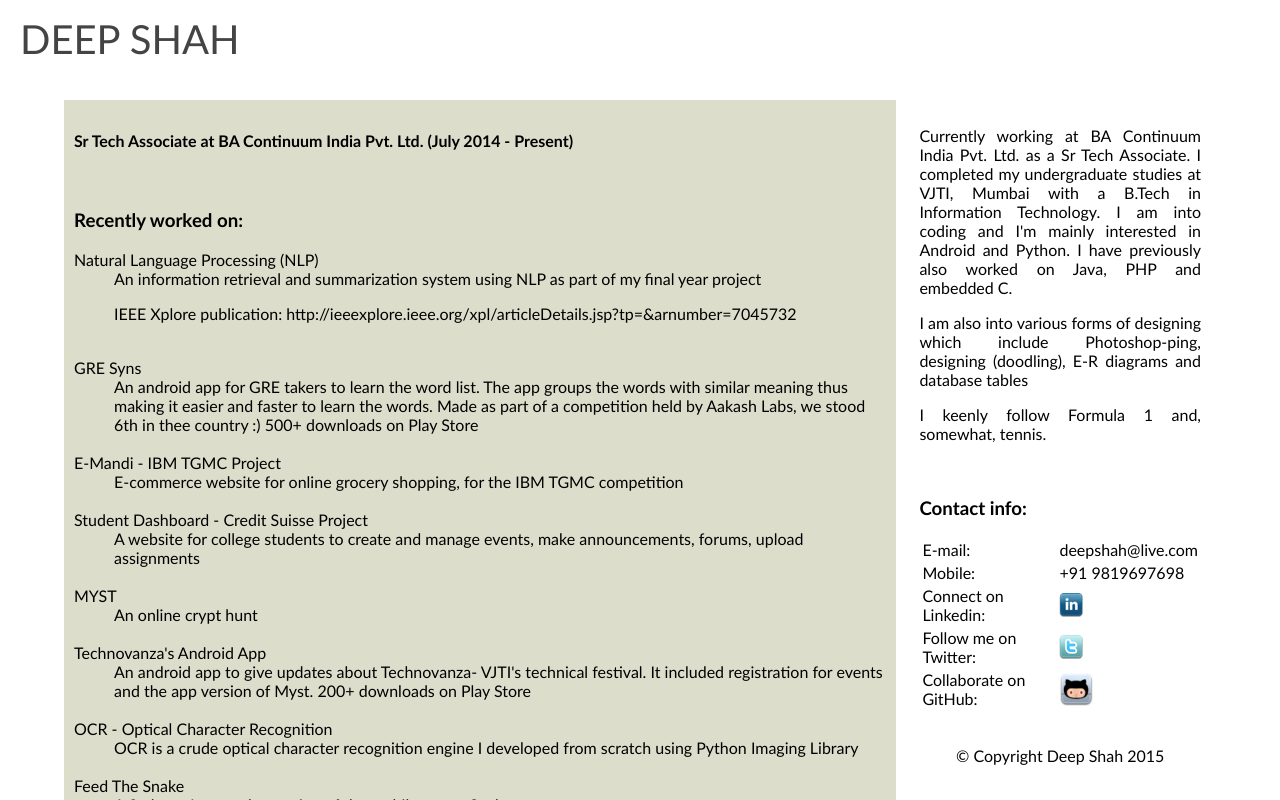
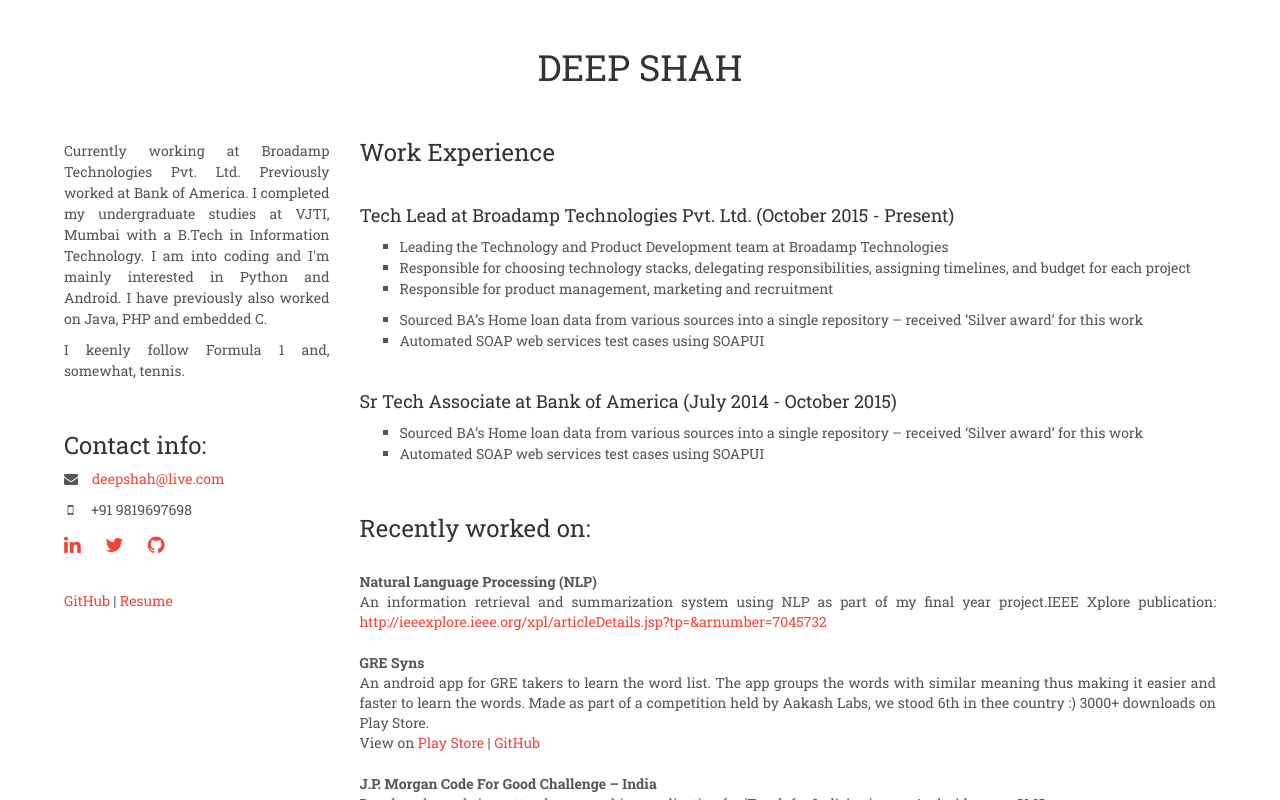
Before and after one commit to deepshah/deepshah.github.io, a plain HTML site: page index.html in a window 1280 px wide. Drawn offline with nearby package versions, Linux system fonts and the light colour scheme.

Commit message:
info updated, page redesigned

```diff
--- a/css/main.css
+++ b/css/main.css
@@ -1,98 +1,35 @@
 body{
-font-family: 'Trebuchet MS';
+	margin: 0 auto;
+	line-height: 1.5;
+	padding: 2em 1em;
+	font-family: 'Roboto Slab', serif;
+	color: #555;
+	text-align:justify;
 }
 
-a:link {text-decoration:none; color:inherit;}
-a:visited {text-decoration:none; color:inherit;}
-
-#home{
-position:absolute;
-top:10;
-left:5%;
-font-size:250%;
-padding:5px 10px;
-color:#444444;
+h1,
+h2,
+h3,
+h4,
+strong {
+	color: #333;
 }
 
-#navbar{
-display:none;
-position:absolute;
-top:50px;
-left:250px;
+a {
+	color: #F44336;
 }
 
-#navbar td{
-padding:10px;
+li {
+	list-style: square;
 }
 
+
 #content{
-max-width:65%;
-padding:10px;
-background-color:#ddddcc;
-position:absolute;
-top:100px;
-left:5%;
-right:30%;
+	position:absolute;
+	left:5%;
+	right:5%;
 }
 
-#page-title{
-position:relative;
-left:40%;
+.contact {
+	font-size: 1.4em;
 }
-
-#sidebar{
-max-width:22%;
-padding:10px 15px;
-position:absolute;
-top:100px;
-right:5%;
-text-align:justify;
-}
-
-#footer{
-text-align:center;
-z-index:1;
-}body{
-font-family: 'Trebuchet MS';
-}
-
-a:link {text-decoration:none; color:inherit;}
-a:visited {text-decoration:none; color:inherit;}
-
-#home{
-position:absolute;
-top:10;
-left:10;
-font-size:250%;
-padding:5px 10px;
-color:#444444;
-}
-
-#content{
-max-width:65%;
-padding:10px;
-background-color:#ddddcc;
-position:absolute;
-top:100px;
-left:5%;
-right:30%;
-}
-
-#page-title{
-position:relative;
-left:40%;
-}
-
-#sidebar{
-max-width:22%;
-padding:10px 15px;
-position:absolute;
-top:100px;
-right:5%;
-text-align:justify;
-}
-
-#footer{
-text-align:center;
-z-index:1;
-}
--- a/index.html
+++ b/index.html
@@ -1,30 +1,89 @@
 <html>
 <head>
-	<title>Home | Deep Shah</title>
+	<title>Deep Shah</title>
 	<meta name="description" content="">
-		<meta name="keywords" content="BoA, VJTI, Mumbai, BSS, Scottish, Python, Android, PHP">
+	<meta name="keywords" content="Yolo Perks, News Summed Up, BoA, VJTI, Mumbai, BSS, Scottish, Python, Android, PHP">
 	<meta name="author" content="Deep Shah">
 	<meta charset="UTF-8">
+	<meta name="viewport" content="width=device-width, initial-scale=1">
+
+	<!-- Bootstap Minified CSS -->
+	<link rel="stylesheet" href="https://maxcdn.bootstrapcdn.com/bootstrap/3.3.7/css/bootstrap.min.css" integrity="sha384-BVYiiSIFeK1dGmJRAkycuHAHRg32OmUcww7on3RYdg4Va+PmSTsz/K68vbdEjh4u" crossorigin="anonymous">
+
+	<!-- JQuery -->
+	<script src="https://ajax.googleapis.com/ajax/libs/jquery/1.12.4/jquery.min.js"></script>
+
+	<!-- Bootstrap Minified JavaScript -->
+	<script src="https://maxcdn.bootstrapcdn.com/bootstrap/3.3.7/js/bootstrap.min.js" integrity="sha384-Tc5IQib027qvyjSMfHjOMaLkfuWVxZxUPnCJA7l2mCWNIpG9mGCD8wGNIcPD7Txa" crossorigin="anonymous"></script>
+
+	<link href="https://fonts.googleapis.com/css?family=Roboto+Slab:400,700" rel="stylesheet">
+	<link href="https://netdna.bootstrapcdn.com/font-awesome/4.6.3/css/font-awesome.css" rel="stylesheet">
 	<link rel="stylesheet" type="text/css" href="css/main.css">
 </head>
 
 <body>
 
-		<div id="home"><a href="/">DEEP SHAH</a></div>
+	<div id="content" style="container-fluid">
 
-		<div id="content">
+	<div class="row">
+		<div class="col-xs-12">
+			<div id="home" class="text-center"><a href="/"><h1>DEEP SHAH</h1></a></div>
+		</div>
+	</div>
+	<br>
 
-			<h4>Sr Tech Associate at BA Continuum India Pvt. Ltd. (July 2014 - Present)</h4>
+		<div class="row">
+			<div class="col-xs-12 col-md-3">
+				<br>
+				<p>Currently working at Broadamp Technologies Pvt. Ltd. Previously worked at Bank of America. I completed my undergraduate studies at VJTI, Mumbai with a  B.Tech in Information Technology. I am into coding and I'm mainly interested in Python and Android. I have previously also worked on Java, PHP and embedded C.</p>
+				<p>I keenly follow Formula 1 and, somewhat, tennis.</p>
+				<br />
+				<h3 id="contact">Contact info:</h3>
+				<p><i class="fa fa-envelope"></i>&nbsp;&nbsp;&nbsp;&nbsp;<a href="mailto:deepshah@live.com">deepshah@live.com</a></p>
+				<p>&nbsp;<i class="fa fa-mobile"></i>&nbsp;&nbsp;&nbsp;&nbsp;&nbsp;+91 9819697698</p>
+				<p class="contact">
+					<a href="http://www.linkedin.com/in/deepshah91"><i class="fa fa-linkedin"></i></a>&nbsp;&nbsp;&nbsp;&nbsp;
+					<a href="https://twitter.com/deepshah91"><i class="fa fa-twitter"></i></a>&nbsp;&nbsp;&nbsp;&nbsp;
+					<a href="https://github.com/deepshah"><i class="fa fa-github"></i></a>
+				</p>
+				<br />
+				<p><a href="https://github.com/deepshah">GitHub</a> | <a href="Resume.pdf">Resume</a></p>
+				<br />
+			</div>
+
+			<div class="col-xs-12 col-md-9">
+				<h3>Work Experience</h3>
+				<br>
+				<h4>Tech Lead at Broadamp Technologies Pvt. Ltd. (October 2015 - Present)</h4>
+				<ul>
+					<li>Leading the Technology and Product Development team at Broadamp Technologies</li>
+					<li>Responsible for choosing technology stacks, delegating responsibilities, assigning timelines, and budget for each project</li>
+					<li>Responsible for product management, marketing and recruitment</li>
+				</ul>
+				<ul >
+					<li>Sourced BA’s Home loan data from various sources into a single repository – received ‘Silver award’ for this work</li>
+					<li>Automated SOAP web services test cases using SOAPUI</li>
+				</ul>
+				<br>
+				<h4>Sr Tech Associate at Bank of America (July 2014 - October 2015)</h4>
+				<ul >
+					<li>Sourced BA’s Home loan data from various sources into a single repository – received ‘Silver award’ for this work</li>
+					<li>Automated SOAP web services test cases using SOAPUI</li>
+				</ul>
 
 				<br />
 
 				<h3>Recently worked on:</h3>
+				<br>
 				<dl>
 					<dt>Natural Language Processing (NLP)</dt>
-					<dd>An information retrieval and summarization system using NLP as part of my final year project<p>IEEE Xplore publication: <a href="http://ieeexplore.ieee.org/xpl/articleDetails.jsp?tp=&arnumber=7045732">http://ieeexplore.ieee.org/xpl/articleDetails.jsp?tp=&arnumber=7045732</a><dd>
+					<dd>An information retrieval and summarization system using NLP as part of my final year project.IEEE Xplore publication: <a href="http://ieeexplore.ieee.org/xpl/articleDetails.jsp?tp=&arnumber=7045732">http://ieeexplore.ieee.org/xpl/articleDetails.jsp?tp=&arnumber=7045732</a></dd>
 					<br />
 					<dt>GRE Syns</dt>
-					<dd>An android app for GRE takers to learn the word list. The app groups the words with similar meaning thus making it easier and faster to learn the words. Made as part of a competition held by Aakash Labs, we stood 6th in thee country :) 500+ downloads on <a href="http://play.google.com/store/apps/details?id=org.aakashlabs.gresyns" target="_blank">Play Store</a></dd>
+					<dd>An android app for GRE takers to learn the word list. The app groups the words with similar meaning thus making it easier and faster to learn the words. Made as part of a competition held by Aakash Labs, we stood 6th in thee country :) 3000+ downloads on Play Store.<br> View on <a href="http://play.google.com/store/apps/details?id=org.aakashlabs.gresyns" target="_blank">Play Store</a> | <a href="https://github.com/deepshah/GRE-Syns">GitHub</a></dd>
+					<br />
+					<dt>J.P. Morgan Code For Good Challenge – India</dt>
+					<dd>Developed a real-time attendance marking application for ‘Teach for India’ using an Android app or SMS.<br>View on <a href="https://github.com/deepshah/TFI">GitHub</a></dd>
 					<br />
 					<dt>E-Mandi - IBM TGMC Project</dt>
 					<dd>E-commerce website for online grocery shopping, for the IBM TGMC competition</dd>
@@ -36,7 +95,7 @@
 					<dd>An online crypt hunt</dd>
 					<br />
 					<dt>Technovanza's Android App</dt>
-					<dd>An android app to give updates about Technovanza- VJTI's technical festival. It included registration for events and the app version of Myst. 200+ downloads on <a href="http://play.google.com/store/apps/details?id=mumbai.VJTI.Technovanza" target="_blank">Play Store</a></dd>
+					<dd>An android app to give updates about Technovanza- VJTI's technical festival. It included registration for events and the app version of Myst. 200+ downloads on <a href="http://play.google.com/store/apps/details?id=mumbai.VJTI.Technovanza" target="_blank">Play Store.</a></dd>
 					<br />
 					<dt>OCR - Optical Character Recognition</dt>
 					<dd>OCR is a crude optical character recognition engine I developed from scratch using Python Imaging Library</dd>
@@ -45,32 +104,12 @@
 					<dd>A 2 player Java applet version of the mobile game- Snake</dd>
 					<br />
 					<dt>Robocon 2011</dt>
-					<dd>I was part of the team that represent VJTI at ABU Robocon 2011. We finished 9th and won the prize for the 'Best Economical Robot'
+					<dd>I was part of the team that represent VJTI at ABU Robocon 2011. We finished 9th and won the prize for the 'Best Economical Robot'</dd>
 				</dl>
 				<br />
-			<br />
-			<p><a href="https://github.com/deepshah">GitHub Profile</a> | <a href="Resume.pdf">Resume</a></p>
 			</div>
-
-		<div id="sidebar">
-			<p>Currently working at BA Continuum India Pvt. Ltd. as a Sr Tech Associate. I completed my undergraduate studies at VJTI, Mumbai with a  B.Tech in Information Technology. I am into coding and I'm mainly interested in Android and Python. I have previously also worked on Java, PHP and embedded C.</p>
-			<p>I am also into various forms of designing which include Photoshop-ping, designing (doodling), E-R diagrams and database tables</p>
-			<p>I keenly follow Formula 1 and, somewhat, tennis.</p>
-			<br />
-			<h3 id="contact">Contact info:</h3>
-			<table>
-				<tr><td>E-mail:</td><td><a href="mailto:deepshah@live.com">deepshah@live.com</a></td></tr>
-				<tr><td>Mobile:</td><td>+91 9819697698</a></td></tr>
-				<tr><td>Connect on Linkedin:</td><td><a href="http://linkedin.com/pub/deep-shah/46/192/aa2"><img src="images/linkedin.png" /></a></td></tr>
-				<tr><td>Follow me on Twitter:</td><td><a href="https://twitter.com/deepshah91"><img src="images/twitter.png" /></a></td></tr>
-				<tr><td>Collaborate on GitHub:</td><td><a href="https://github.com/deepshah"><img src="images/github.png" /></a></td></tr>
-			</table>
-			<br />
-			<p id="footer">&copy; Copyright Deep Shah 2015</p>
 		</div>
-
 	</div>
-		<div id="footer"></div>
 
 </body>
 </html>
```
Lines whose indentation alone changed are shown as unchanged.
